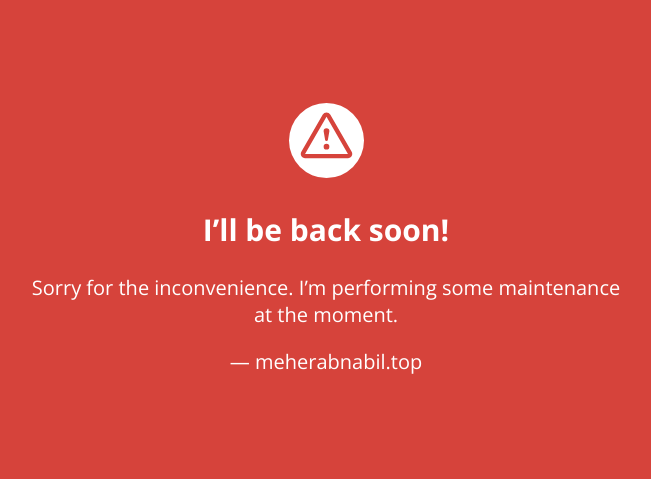
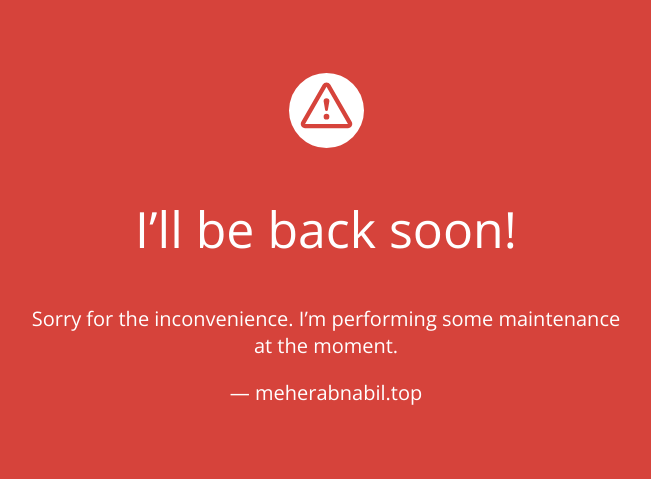
Before and after one commit to meharabn/meherab, a plain HTML site: page index.html in a window 1280 px wide. Shown: the part 161-640 px from the top of the page, without its empty margins (314-965 px from the left). Drawn offline with nearby package versions, Linux system fonts and the light colour scheme.

Commit message:
Update index.html

```diff
--- a/index.html
+++ b/index.html
@@ -6,7 +6,7 @@
   html, body { padding: 0; margin: 0; width: 100%; height: 100%; }
   * {box-sizing: border-box;}
   body { text-align: center; padding: 0; background: #d6433b; color: #fff; font-family: Open Sans; }
-  h1 { font-size: 50px; font-weight: 100; text-align: center;}
+  h2 { font-size: 50px; font-weight: 100; text-align: center;}
   body { font-family: Open Sans; font-weight: 100; font-size: 20px; color: #fff; text-align: center; display: -webkit-box; display: -ms-flexbox; display: flex; -webkit-box-pack: center; -ms-flex-pack: center; justify-content: center; -webkit-box-align: center; -ms-flex-align: center; align-items: center;}
   article { display: block; width: 700px; padding: 50px; margin: 0 auto; }
   a { color: #fff; font-weight: bold;}
```
